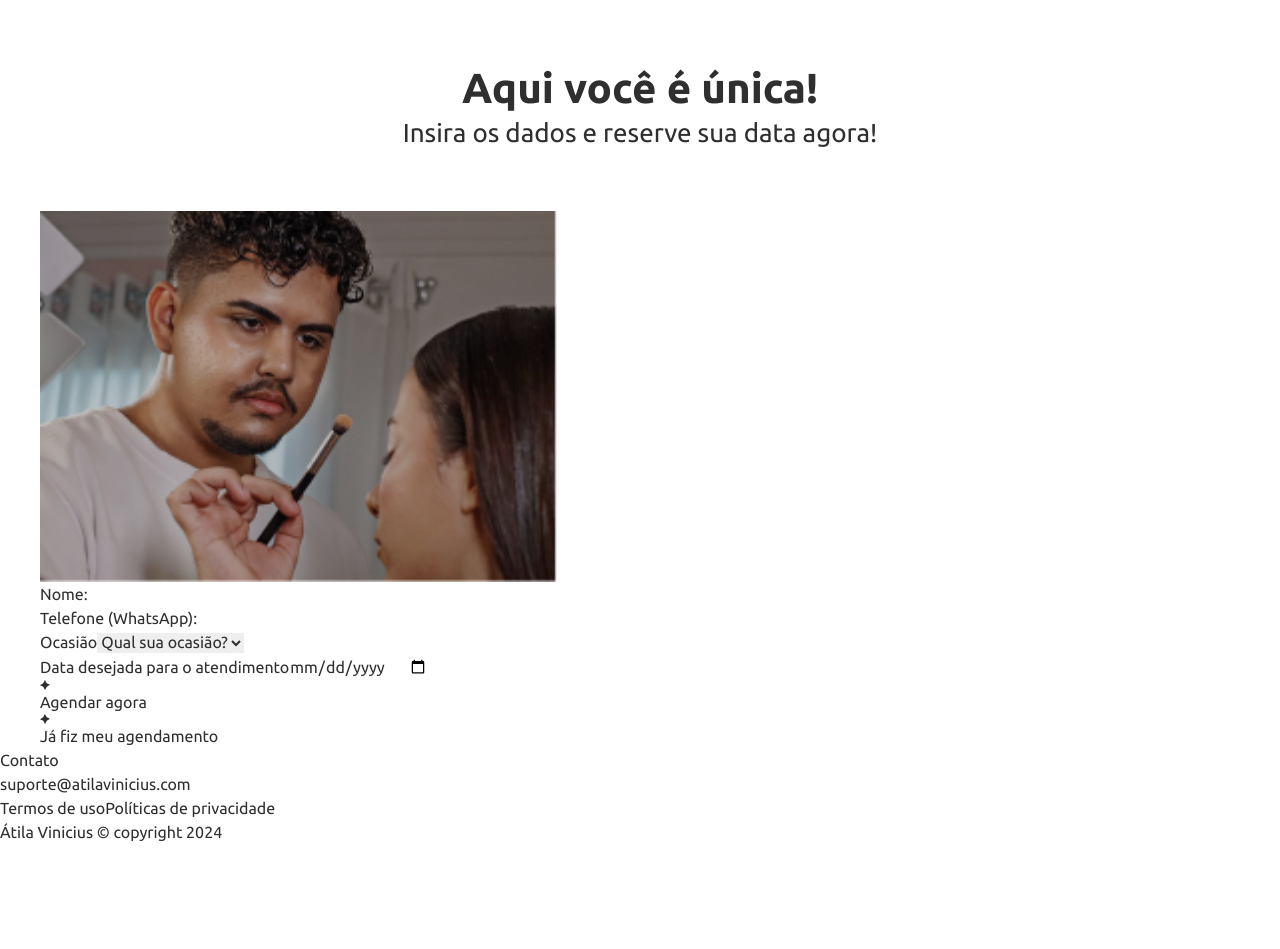
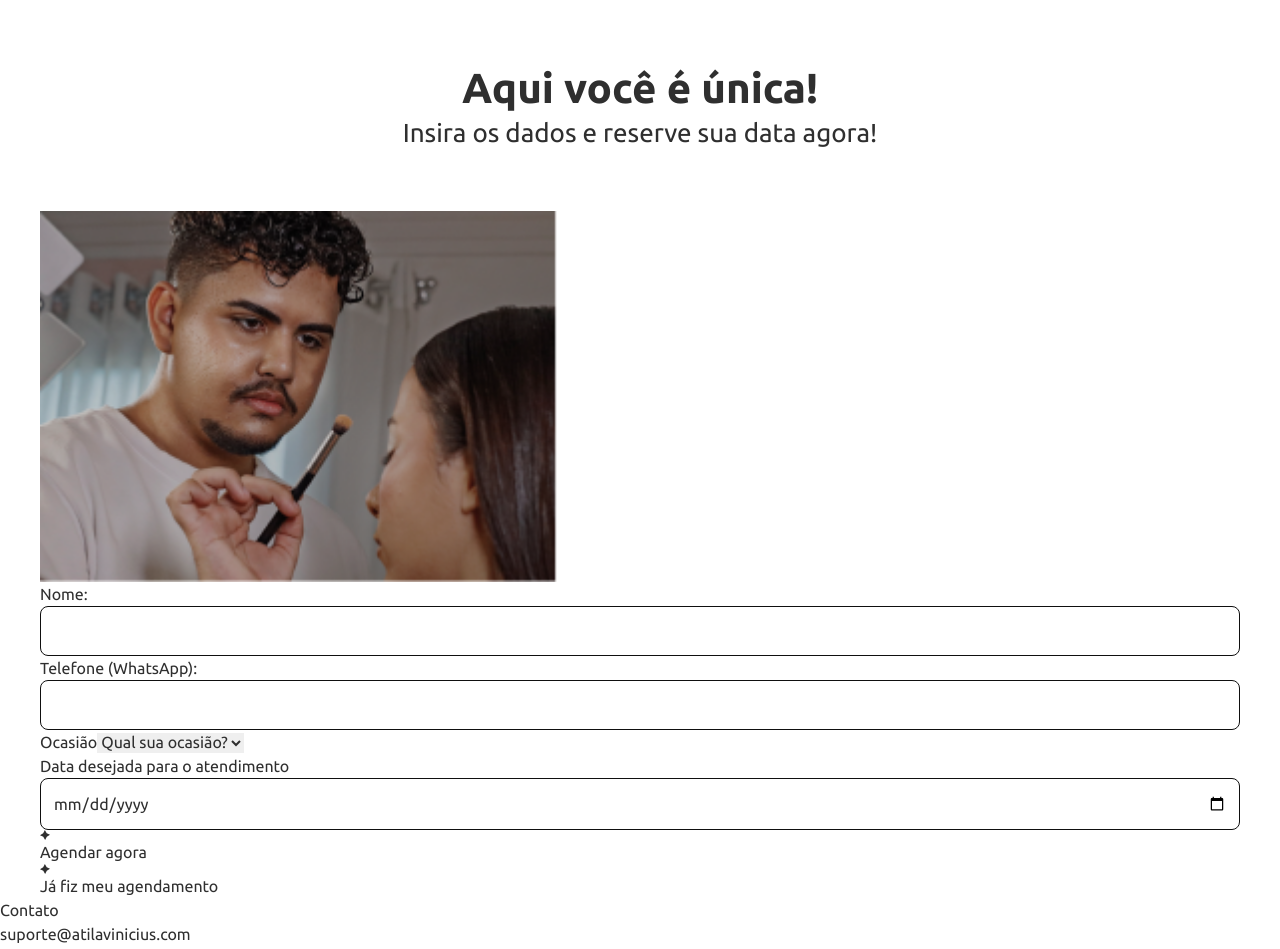
Before and after one commit to Brunowcst/proj-extensao, a Next.js app: page / in a window 1280 px wide. Shown: the top 949 px of the page. Before the commit the page ends 844 px from the top, so only its background shows below. Built offline with nearby package versions, Linux system fonts and the light colour scheme.

Commit message:
feat: Update Home page with Input component #1

```diff
--- a/src/app/page.tsx
+++ b/src/app/page.tsx
@@ -1,4 +1,5 @@
 import Header from '@/components/Header';
+import Input from '@/components/Input';
 import Image from 'next/image';
 
 export default function Home() {
@@ -10,11 +11,11 @@ export default function Home() {
         <form action=''>
           <div>
             <label htmlFor='name'>Nome:</label>
-            <input id='name' name='name' type='text' required />
+            <Input id='name' name='name' type='text' required />
           </div>
           <div>
             <label htmlFor='phone'>Telefone (WhatsApp):</label>
-            <input id='phone' type='tel' name='phone' maxLength={15} required />
+            <Input id='phone' type='tel' name='phone' maxLength={15} required />
           </div>
           <div>
             <label htmlFor='occasion'>Ocasião</label>
@@ -29,7 +30,7 @@ export default function Home() {
           </div>
           <div>
             <label htmlFor='date'>Data desejada para o atendimento</label>
-            <input
+            <Input
               id='date'
               type='date'
               required
```
